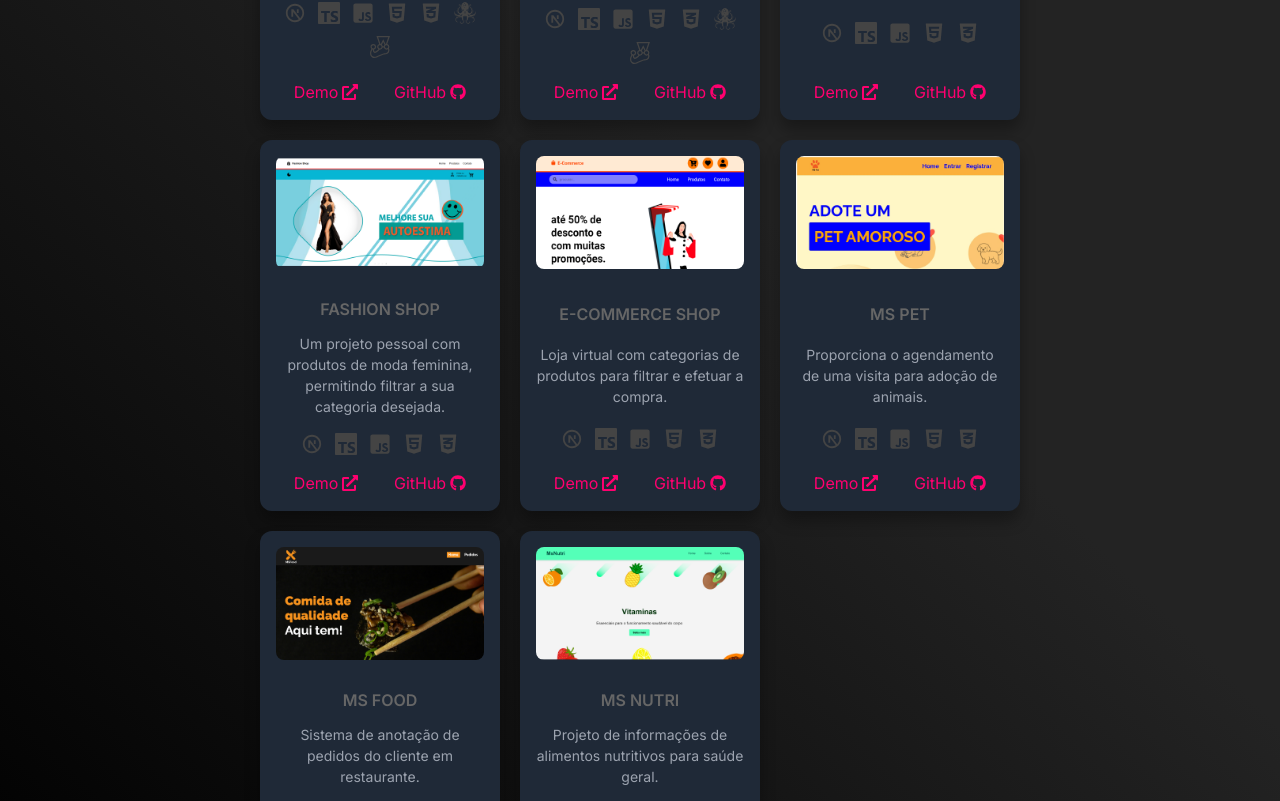
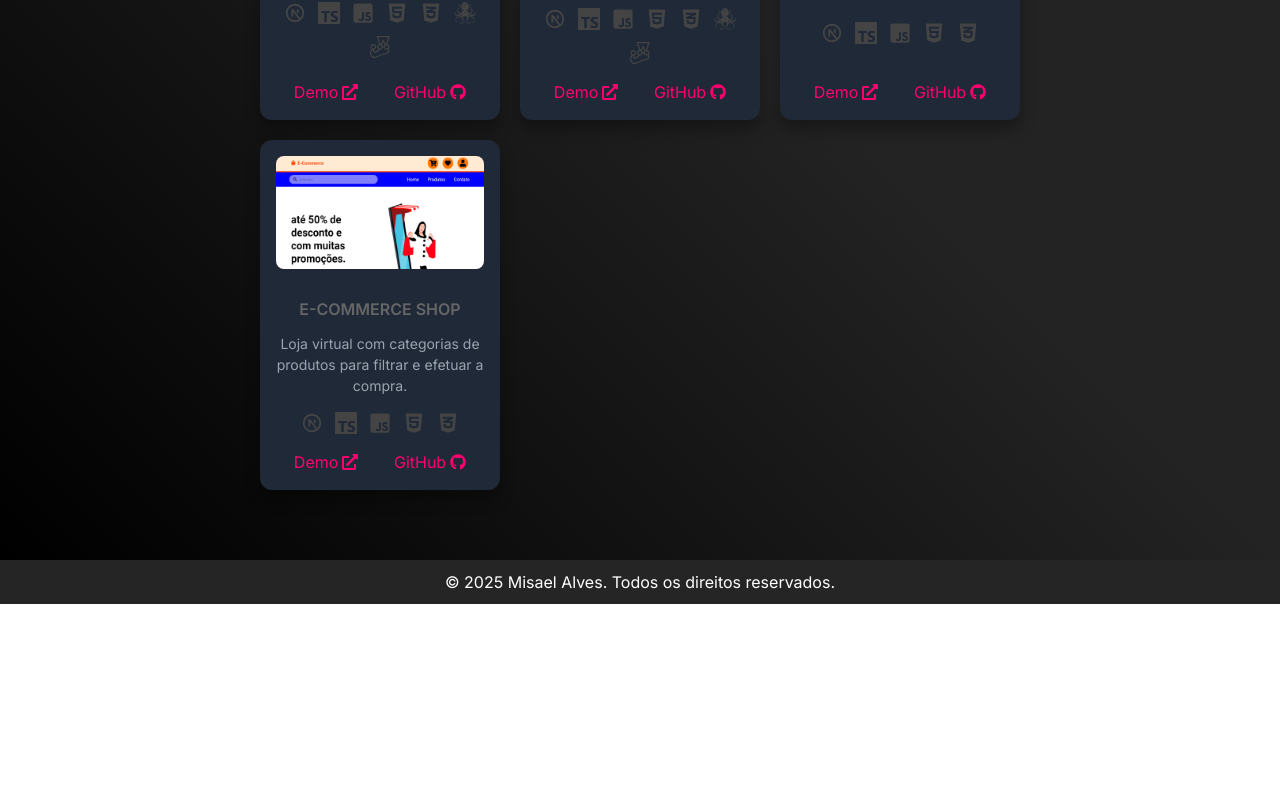
Before and after one commit to misaelalves99/misael-alves-portfolio-next, a Next.js app: page /projects in a window 1280 px wide. Shown: the part 1050-1851 px from the top of the page. After the commit the page ends 1654 px from the top, so only its background shows below. Built offline with nearby package versions, Linux system fonts and the light colour scheme.

Commit message:
feat: curate four Next.js portfolio proofs

```diff
--- a/src/app/components/projects/ProjectListFull.tsx
+++ b/src/app/components/projects/ProjectListFull.tsx
@@ -12,6 +12,8 @@ interface ProjectListFullProps {
   selectedCategory: string;
 }
 
+const featuredProjectIds = new Set([15, 16, 20, 22]);
+
 export default function ProjectListFull({ selectedCategory }: ProjectListFullProps) {
   const [projectsData, setProjectsData] = useState<ProjectDataFull[]>([]);
 
@@ -25,7 +27,7 @@ export default function ProjectListFull({ selectedCategory }: ProjectListFullPro
   }, []);
 
   const filteredProjects = projectsData.filter(
-    (project) => project.category === selectedCategory
+    (project) => project.category === selectedCategory && featuredProjectIds.has(project.id)
   );
 
   return (
```
